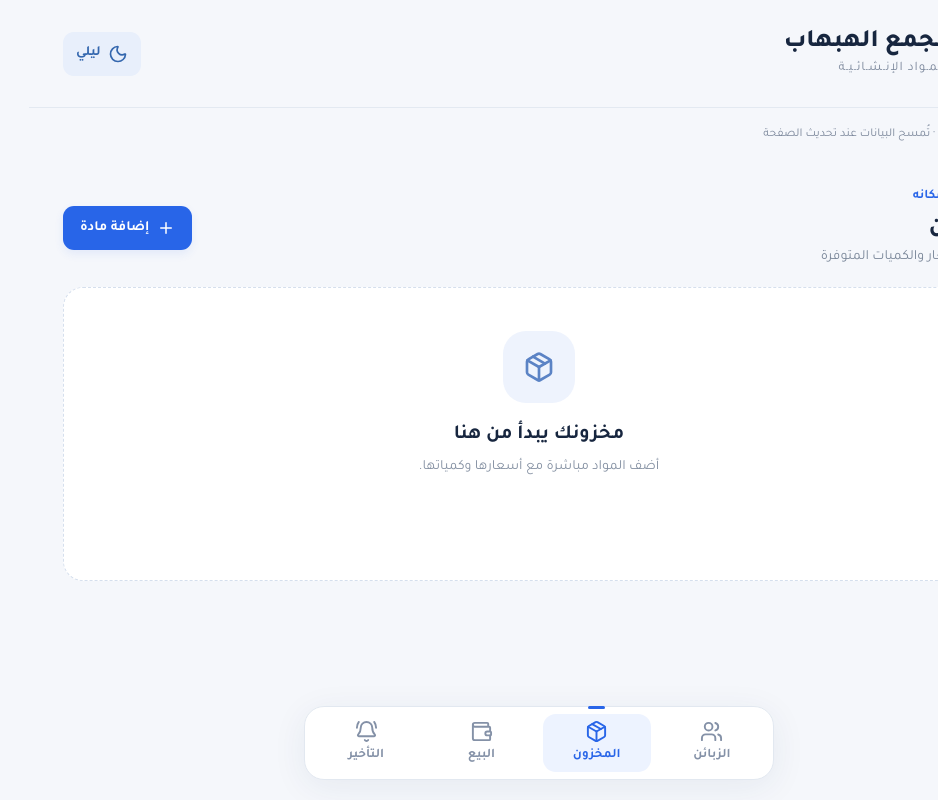
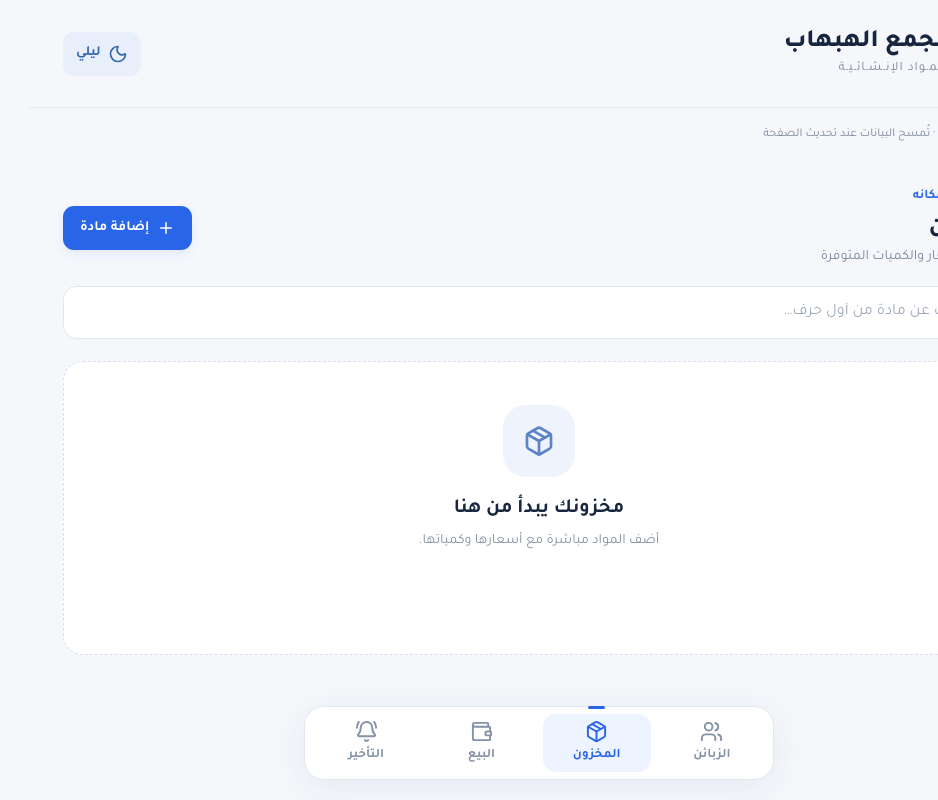
Before and after one commit to Basmali12/majma-alhabhab, a React (Vite) app: page / in a window 1280 px wide. Both pictures are taken after a click on the tab "المخزون". Shown: the whole page, without its empty margins (342-1280 px from the left). Built offline with nearby package versions, Linux system fonts and the light colour scheme.

Commit message:
Add prefix search to inventory

```diff
--- a/app/page.tsx
+++ b/app/page.tsx
@@ -149,6 +149,10 @@ export default function Home() {
     [customers, setCustomers] = useState<Customer[]>([]),
     [products, setProducts] = useState<Product[]>([]),
     [transactions, setTransactions] = useState<Transaction[]>([]);
+  const [inventorySearch, setInventorySearch] = useState('');
+  const filteredProducts = products.filter((p) =>
+    normalize(p.name).startsWith(normalize(inventorySearch.trim())),
+  );
   const [search, setSearch] = useState(''),
     [selected, setSelected] = useState<string | null>(null),
     [form, setForm] = useState<FormState | null>(null),
@@ -192,6 +196,7 @@ export default function Home() {
   function changeTab(v: unknown) {
     setTab(String(v));
     setSearch('');
+    setInventorySearch('');
     setSelected(null);
     setEditor(null);
     setError('');
@@ -551,8 +556,25 @@ export default function Home() {
                 <Plus size={18} /> إضافة مادة
               </button>
             </div>
+            <div className="search">
+              <Search size={20} />
+              <input
+                aria-label="البحث عن مادة"
+                placeholder="ابحث عن مادة من أول حرف…"
+                value={inventorySearch}
+                onChange={(e) => setInventorySearch(e.target.value)}
+              />
+              {inventorySearch && (
+                <IconButton
+                  label="مسح بحث المخزون"
+                  onClick={() => setInventorySearch('')}
+                >
+                  <X size={16} />
+                </IconButton>
+              )}
+            </div>
             <div className="cards spaced">
-              {products.map((p) => (
+              {filteredProducts.map((p) => (
                 <article key={p.id} className="product-card">
                   <div className="product-title">
                     <span className="avatar">
@@ -627,11 +649,13 @@ export default function Home() {
                 </article>
               ))}
             </div>
-            {!products.length &&
+            {!filteredProducts.length &&
               empty(
                 <Package size={32} />,
-                'مخزونك يبدأ من هنا',
-                'أضف المواد مباشرة مع أسعارها وكمياتها.',
+                inventorySearch ? 'لا توجد مواد مطابقة' : 'مخزونك يبدأ من هنا',
+                inventorySearch
+                  ? 'جرّب كتابة بداية اسم مادة أخرى.'
+                  : 'أضف المواد مباشرة مع أسعارها وكمياتها.',
               )}
           </TabsContent>
           <TabsContent value="sales">
```
